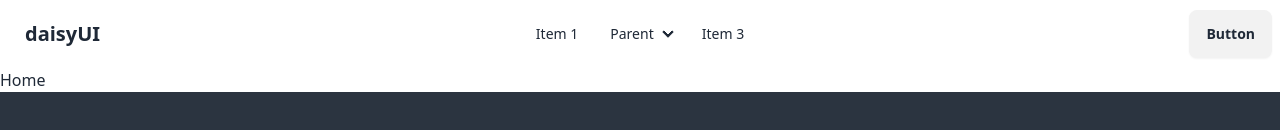
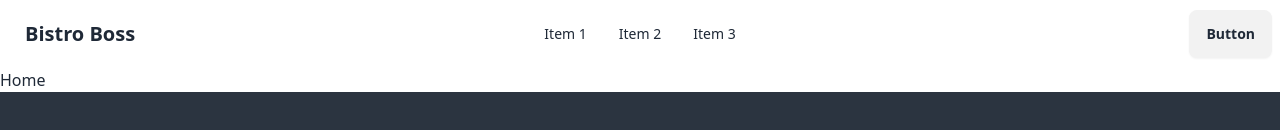
Before and after one commit to JuborajSujon/bistro-boss-restaurant, a React (Vite) app in the folder bistro-client/: page / in a window 1280 px wide. Shown: the top 130 px of the page. Built offline with nearby package versions, Linux system fonts and the light colour scheme.

Commit message:
Added navbar component

```diff
--- a/bistro-client/src/pages/Shared/Navbar.jsx
+++ b/bistro-client/src/pages/Shared/Navbar.jsx
@@ -1,6 +1,18 @@
 const Navbar = () => {
+  const navOption = (
+    <>
+      <li>
+        <a>Item 1</a>
+      </li>
+      <li>
+        <a>Item 2</a>
+      </li>
+      <li>
+        <a>Item 3</a>
+      </li>
+    </>
+  );
   return (
-    <div>
     <div className="navbar bg-base-100">
       <div className="navbar-start">
         <div className="dropdown">
@@ -22,53 +34,16 @@ const Navbar = () => {
           <ul
             tabIndex={0}
             className="menu menu-sm dropdown-content mt-3 z-[1] p-2 shadow bg-base-100 rounded-box w-52">
-              <li>
-                <a>Item 1</a>
-              </li>
-              <li>
-                <a>Parent</a>
-                <ul className="p-2">
-                  <li>
-                    <a>Submenu 1</a>
-                  </li>
-                  <li>
-                    <a>Submenu 2</a>
-                  </li>
-                </ul>
-              </li>
-              <li>
-                <a>Item 3</a>
-              </li>
+            {navOption}
           </ul>
         </div>
-          <a className="btn btn-ghost text-xl">daisyUI</a>
+        <a className="btn btn-ghost text-xl">Bistro Boss</a>
       </div>
       <div className="navbar-center hidden lg:flex">
-          <ul className="menu menu-horizontal px-1">
-            <li>
-              <a>Item 1</a>
-            </li>
-            <li>
-              <details>
-                <summary>Parent</summary>
-                <ul className="p-2">
-                  <li>
-                    <a>Submenu 1</a>
-                  </li>
-                  <li>
-                    <a>Submenu 2</a>
-                  </li>
-                </ul>
-              </details>
-            </li>
-            <li>
-              <a>Item 3</a>
-            </li>
-          </ul>
+        <ul className="menu menu-horizontal px-1">{navOption}</ul>
       </div>
       <div className="navbar-end">
         <a className="btn">Button</a>
-        </div>
       </div>
     </div>
   );
```
Lines whose indentation alone changed are shown as unchanged.
